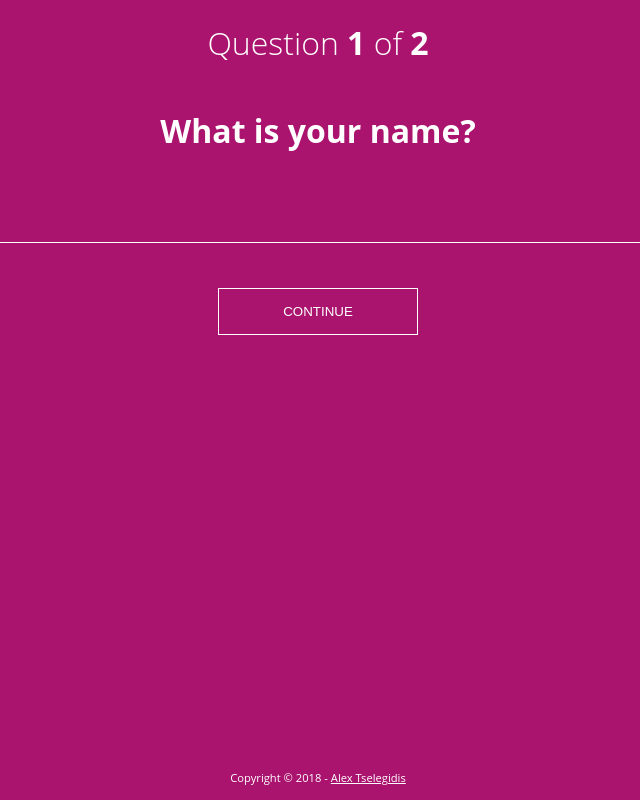
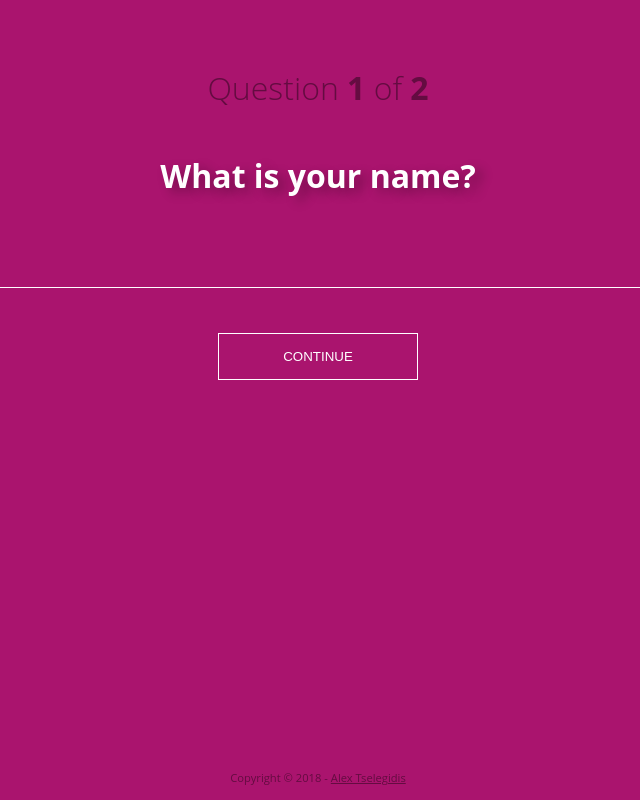
Before and after one commit to alextselegidis/questionful, a React (Create React App) app: page / in a window 1280 px wide. Shown: the whole page, without its empty margins (322-962 px from the left). Built offline with nearby package versions, Linux system fonts and the light colour scheme.

Commit message:
Further styling improvements in the app (also changed the configuration options set in Questionrrr.json)

```diff
--- a/src/App.css
+++ b/src/App.css
@@ -9,7 +9,11 @@
     opacity: 0.7;
 }
 
-footer {
+.App header {
+    padding-top: 45px;
+}
+
+.App footer {
     position: absolute;
     bottom: 0;
     width: 100%;
--- a/src/App.js
+++ b/src/App.js
@@ -45,12 +45,12 @@ class App extends Component {
 
         const appStyle = {
             background: this.state.config.styles.backgroundColor,
-            color: this.state.config.styles.fontColor,
+            color: this.state.config.styles.primaryFontColor,
             fontFamily: this.state.config.styles.fontFamily
         };
 
-        const linkStyle = {
-            color: this.state.config.styles.fontColor
+        const footerStyle = {
+            color: this.state.config.styles.secondaryFontColor
         };
 
         return (
@@ -60,10 +60,10 @@ class App extends Component {
                 </header>
                 <em>{this.state.message}</em>
                 <QuestionBox {...props} />
-                <footer>
+                <footer style={footerStyle}>
                     Copyright &copy; {(new Date()).getFullYear()}
                     &nbsp;-&nbsp;
-                    <a href="http://alextselegidis.com" style={linkStyle}>Alex Tselegidis</a>
+                    <a href="http://alextselegidis.com" style={footerStyle}>Alex Tselegidis</a>
                 </footer>
             </div>
         );
--- a/src/ProgressBox.js
+++ b/src/ProgressBox.js
@@ -5,8 +5,12 @@ class ProgressBox extends Component {
     render() {
         const index = !this.props.state.question ? this.props.state.currentQuestionIndex : this.props.state.currentQuestionIndex + 1;
 
+        const style = {
+            color: this.props.state.config.styles.secondaryFontColor
+        };
+
         return (
-            <div className="ProgressBox">
+            <div className="ProgressBox" style={style}>
                 <h1>
                     Question <strong>{index}</strong> of <strong>{this.props.state.config.questions.length}</strong>
                 </h1>
--- a/src/QuestionBox.css
+++ b/src/QuestionBox.css
@@ -1,5 +1,6 @@
 .QuestionBox h1 {
     margin-bottom: 45px;
+    text-shadow: 7px 5px 12px #00000052;
 }
 
 .QuestionBox input {
@@ -8,13 +9,13 @@
     border-top: none;
     border-left: none;
     border-right: none;
-    border-bottom: 1px solid white;
+    border-bottom: 1px solid;
     width: 85%;
+    max-width: 750px;
     padding: 15px;
     margin-bottom: 30px;
     box-sizing: border-box;
     margin: 0 auto 45px auto;
-    color: white;
 }
 
 .QuestionBox input:active,
@@ -24,10 +25,9 @@
 
 .QuestionBox button {
     background: none;
-    border: 1px solid white;
+    border: 1px solid;
     padding: 15px 30px;
     min-width: 200px;
-    color: white;
     text-transform: uppercase;
 }
 
--- a/src/QuestionBox.js
+++ b/src/QuestionBox.js
@@ -73,13 +73,23 @@ class QuestionBox extends Component {
             return null;
         }
 
+        const inputStyle = {
+            color: this.props.state.config.styles.primaryFontColor,
+            borderColor: this.props.state.config.styles.primaryFontColor
+        };
+
+        const buttonStyle = {
+            color: this.props.state.config.styles.primaryFontColor,
+            borderColor: this.props.state.config.styles.primaryFontColor
+        };
+
         const buttonLabel = this.props.state.currentQuestionIndex === (this.props.state.config.questions.length - 1) ? 'Submit' : 'Continue';
 
         return (
             <form className="QuestionBox" onSubmit={this.onSubmit.bind(this)}>
                 <h1>{this.props.state.question.title}</h1>
-                <input onChange={this.onChange.bind(this)} value={this.state.value}/>
-                <button type="submit">{buttonLabel}</button>
+                <input onChange={this.onChange.bind(this)} value={this.state.value} style={inputStyle}/>
+                <button type="submit" style={buttonStyle}>{buttonLabel}</button>
             </form>
         )
     }
--- a/src/Questionrrr.json
+++ b/src/Questionrrr.json
@@ -6,8 +6,8 @@
     },
     "styles": {
         "backgroundColor": "#aa146e",
-        "fontColor": "#ffffff",
-        "progressColor": "#49c3e5",
+        "primaryFontColor": "#ffffff",
+        "secondaryFontColor": "#640c41",
         "fontFamily": "'Open Sans', Helvetica, Arial, sans-serif"
     },
     "questions": [
```
